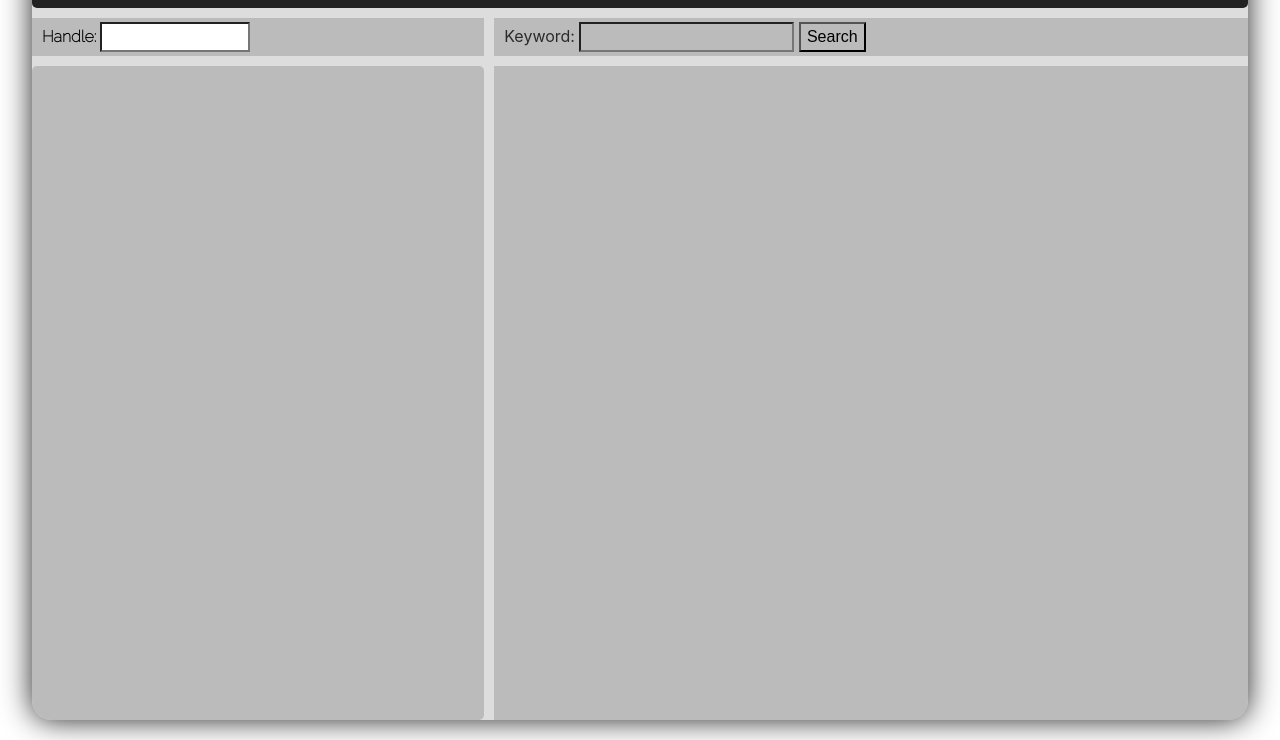
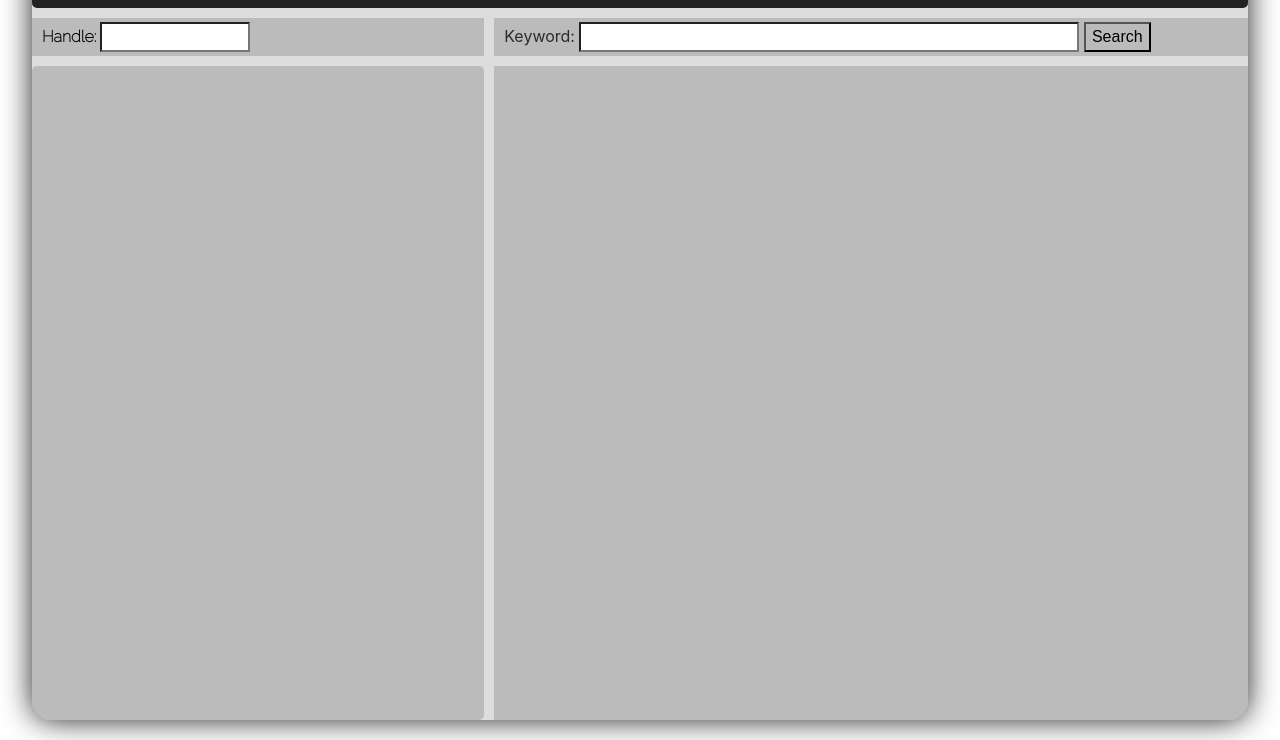
Before and after one commit to Yolkahama8089/stans-check, a plain HTML site: page index.html in a window 1280 px wide. Shown: the part 100-840 px from the top of the page. Drawn offline with nearby package versions, Linux system fonts and the light colour scheme; files whose address does not match are found by name.

Commit message:
fooled around on front end

```diff
--- a/index.html
+++ b/index.html
@@ -34,7 +34,7 @@
 		</div>
 
 		<div id="keyword-input-container">
-			Keyword: <input type="text" id="topic-input">
+			Keyword: <input type="text" id="keyword-input">
             <button id="search-button" onclick="onSearch()">Search</button>
         </div>
 
--- a/style.css
+++ b/style.css
@@ -82,7 +82,7 @@ body {
 }
 
 #keyword-input{
-  width: 200px;
+  width: 500px;
   padding-left: 3px;
   background-color: white;
   color: black;
```
